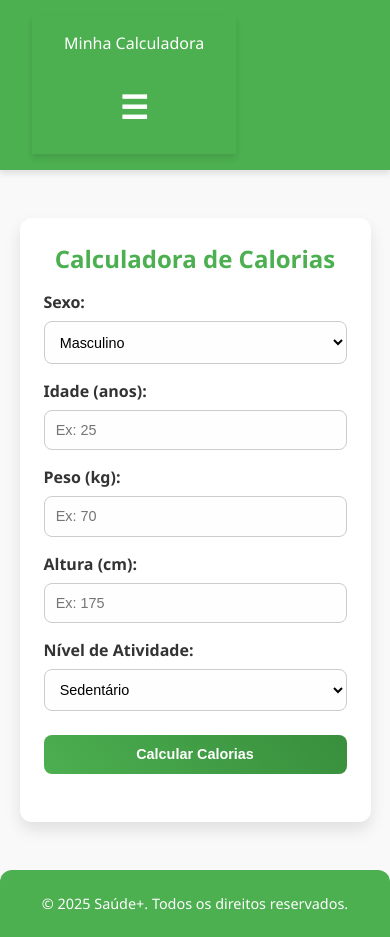
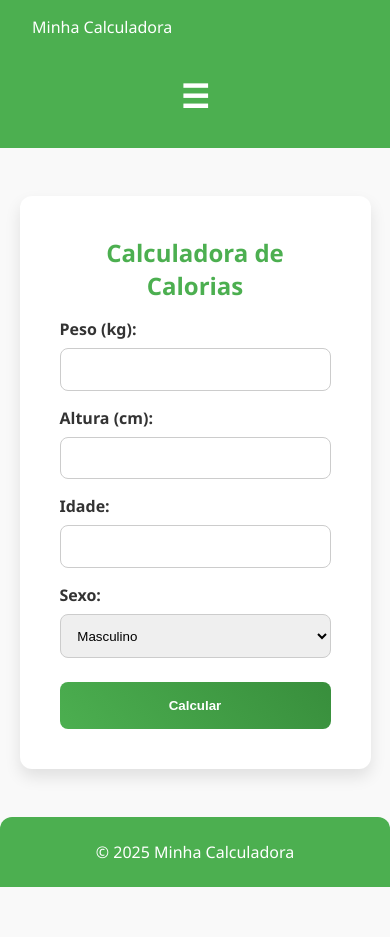
Before and after one commit to IcaroFX/icaro-site, a plain HTML site: page calorias.html in a window 390 px wide. After the commit the page ends 887 px from the top, so only its background shows below. Drawn offline with Linux system fonts and the light colour scheme.

Commit message:
Add files via upload

```diff
--- a/calorias.html
+++ b/calorias.html
@@ -2,17 +2,15 @@
 <html lang="pt-BR">
 <head>
   <meta charset="UTF-8">
+  <meta name="viewport" content="width=device-width, initial-scale=1">
   <title>Calculadora de Calorias</title>
   <link rel="stylesheet" href="style.css">
 </head>
 <body>
 
-<nav class="navbar">
-  <div class="navbar">
+<div class="navbar">
   <div class="logo">Minha Calculadora</div>
-
   <button class="menu-toggle">&#9776;</button>
-
   <nav class="nav-links">
     <a href="index.html">IMC</a>
     <a href="calorias.html">Calorias</a>
@@ -20,45 +18,32 @@
   </nav>
 </div>
 
-</nav>
+<div class="container">
+  <h2>Calculadora de Calorias</h2>
+  <label>Peso (kg):</label>
+  <input type="number" id="peso">
 
-<section class="container">
-  <h2>Calculadora de Calorias</h2>
+  <label>Altura (cm):</label>
+  <input type="number" id="altura">
 
-  <label for="sexo">Sexo:</label>
+  <label>Idade:</label>
+  <input type="number" id="idade">
+
+  <label>Sexo:</label>
   <select id="sexo">
     <option value="masculino">Masculino</option>
     <option value="feminino">Feminino</option>
   </select>
 
-  <label for="idade">Idade (anos):</label>
-  <input type="number" id="idade" placeholder="Ex: 25">
+  <button onclick="calcularCalorias()">Calcular</button>
 
-  <label for="pesoCal">Peso (kg):</label>
-  <input type="number" id="pesoCal" placeholder="Ex: 70">
-
-  <label for="alturaCal">Altura (cm):</label>
-  <input type="number" id="alturaCal" placeholder="Ex: 175">
-
-  <label for="atividade">Nível de Atividade:</label>
-  <select id="atividade">
-    <option value="1.2">Sedentário</option>
-    <option value="1.375">Levemente ativo</option>
-    <option value="1.55">Moderadamente ativo</option>
-    <option value="1.725">Muito ativo</option>
-    <option value="1.9">Extremamente ativo</option>
-  </select>
-
-  <button onclick="calcularCalorias()">Calcular Calorias</button>
-
-  <h3 id="resultadoCalorias"></h3>
-</section>
+  <h3 id="resultado"></h3>
+</div>
 
 <footer>
-  &copy; 2025 Saúde+. Todos os direitos reservados.
+  &copy; 2025 Minha Calculadora
 </footer>
 
-<script src="script.js"></script>
 <script>
   const toggle = document.querySelector('.menu-toggle');
   const navLinks = document.querySelector('.nav-links');
@@ -66,6 +51,22 @@
   toggle.addEventListener('click', () => {
     navLinks.classList.toggle('active');
   });
+
+  function calcularCalorias() {
+    const peso = parseFloat(document.getElementById('peso').value);
+    const altura = parseFloat(document.getElementById('altura').value);
+    const idade = parseInt(document.getElementById('idade').value);
+    const sexo = document.getElementById('sexo').value;
+
+    let tmb;
+    if (sexo === 'masculino') {
+      tmb = 10 * peso + 6.25 * altura - 5 * idade + 5;
+    } else {
+      tmb = 10 * peso + 6.25 * altura - 5 * idade - 161;
+    }
+
+    document.getElementById('resultado').innerText = 'Sua necessidade calórica diária é: ' + tmb.toFixed(2) + ' kcal';
+  }
 </script>
 
 </body>
--- a/style.css
+++ b/style.css
@@ -1,4 +1,4 @@
-/* Reset básico */
+/* Reset */
 * {
   margin: 0;
   padding: 0;
@@ -19,7 +19,6 @@ body {
   background: #4CAF50;
   padding: 1rem 2rem;
   color: white;
-  box-shadow: 0 4px 6px rgba(0,0,0,0.1);
 }
 
 .navbar a {
@@ -33,6 +32,20 @@ body {
 .navbar a:hover {
   color: #C8E6C9;
   text-decoration: underline;
+}
+
+.menu-toggle {
+  display: none;
+  background: none;
+  border: none;
+  font-size: 2rem;
+  color: white;
+  cursor: pointer;
+}
+
+.nav-links {
+  display: flex;
+  gap: 1rem;
 }
 
 .container {
@@ -63,14 +76,6 @@ input, select {
   margin-top: 0.5rem;
   border-radius: 8px;
   border: 1px solid #ccc;
-  background: #fefefe;
-  transition: border-color 0.3s ease;
-  font-size: 1rem;
-}
-
-input:focus, select:focus {
-  border-color: #4CAF50;
-  outline: none;
 }
 
 button {
@@ -83,12 +88,6 @@ button {
   border-radius: 8px;
   cursor: pointer;
   font-weight: bold;
-  font-size: 1rem;
-  transition: background 0.3s ease;
-}
-
-button:hover {
-  background: linear-gradient(45deg, #43A047, #2E7D32);
 }
 
 footer {
@@ -97,63 +96,11 @@ footer {
   background: #4CAF50;
   color: white;
   margin-top: 3rem;
-  font-size: 0.9rem;
   border-top-left-radius: 12px;
   border-top-right-radius: 12px;
 }
 
-h3 {
-  margin-top: 1.5rem;
-  color: #388E3C;
-  font-weight: 600;
-  text-align: center;
-}
-
-/* Responsividade */
-@media (max-width: 768px) {
-  .navbar {
-    flex-direction: column;
-    align-items: flex-start;
-  }
-
-  .navbar a {
-    margin: 0.5rem 0;
-  }
-
-  .container {
-    padding: 2rem;
-  }
-}
-
-@media (max-width: 480px) {
-  h2 {
-    font-size: 1.5rem;
-  }
-
-  input, select, button {
-    font-size: 0.9rem;
-    padding: 0.7rem;
-  }
-
-  .container {
-    padding: 1.5rem;
-  }
-}
-
-.menu-toggle {
-  display: none;
-  background: none;
-  border: none;
-  font-size: 2rem;
-  color: white;
-  cursor: pointer;
-}
-
-.nav-links {
-  display: flex;
-  gap: 1rem;
-}
-
+/* Responsivo */
 @media (max-width: 768px) {
   .nav-links {
     display: none;
```
Also changed, not shown: contato.html (+7 -10 lines), index.html (+18 -16 lines).
